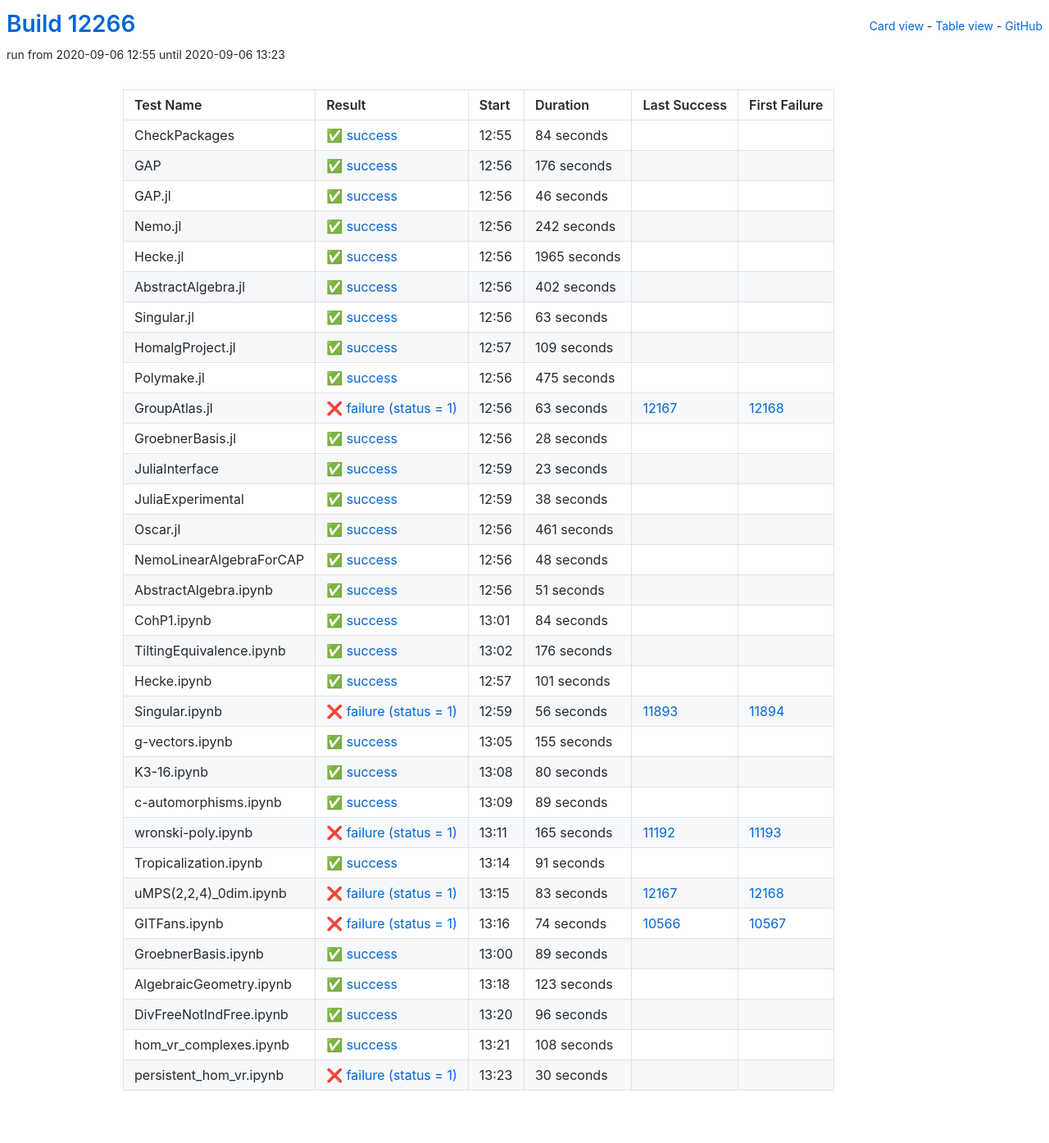
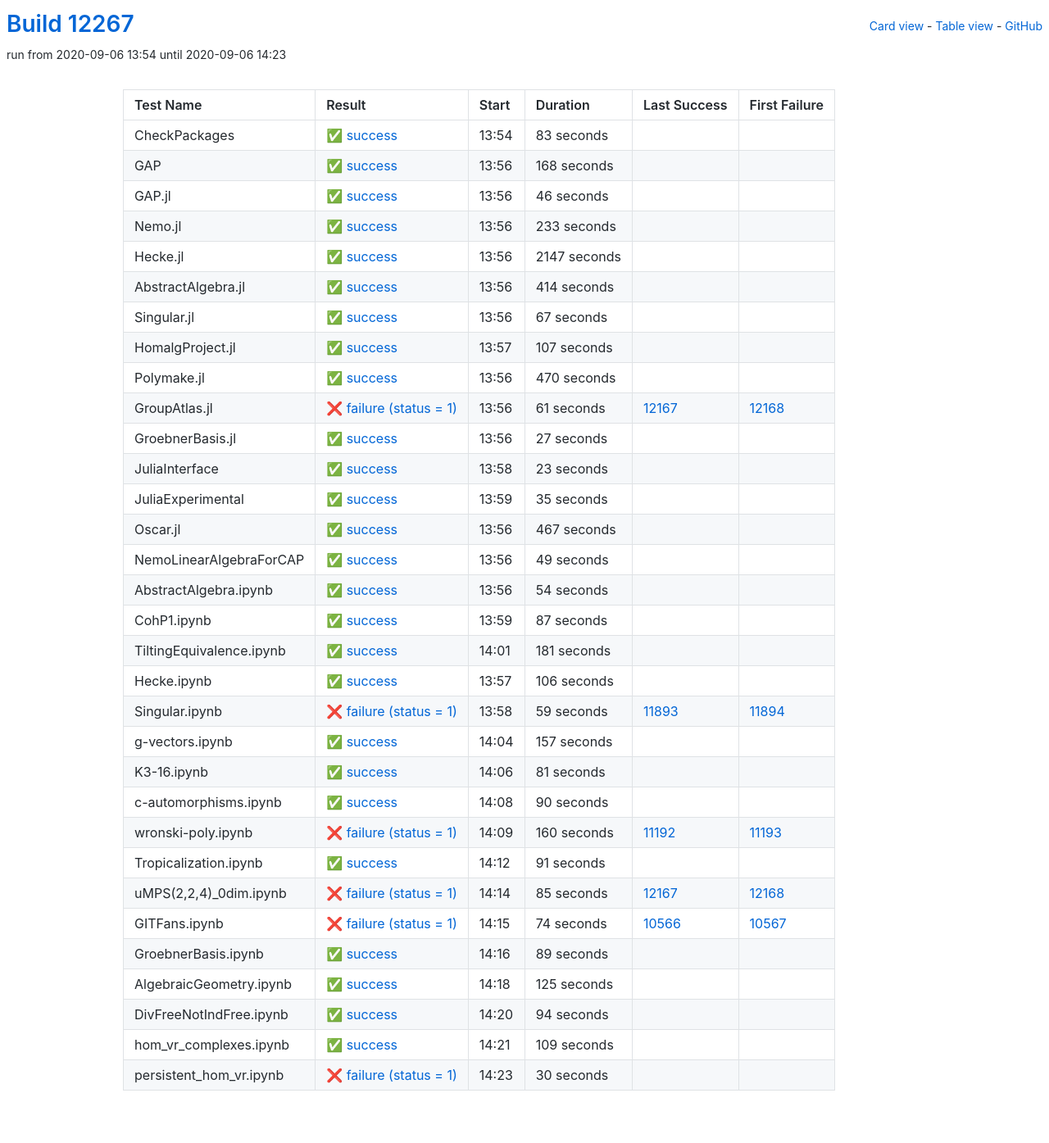
Before and after one commit to oscar-system/oscar-ci-status, a Jekyll site: the page built from table.html, in a window 1280 px wide. Shown: the whole page at 82% size. Built offline with Jekyll 4.4.1, drawn with Linux system fonts in a browser that asks for light colours.

Commit message:
Build #12267

```diff
--- a/_data/ci.yml
+++ b/_data/ci.yml
@@ -1,6 +1,6 @@
 ---
-build: 12266
-build_url: https://oscarci.mathematik.uni-kl.de/job/oscar/12266/
+build: 12267
+build_url: https://oscarci.mathematik.uni-kl.de/job/oscar/12267/
 job: oscar
 organization: oscar-system
 repo: oscar-ci-status
@@ -8,32 +8,32 @@
 tests:
 - name: CheckPackages
   id: checkpackages
-  log: https://oscarci.mathematik.uni-kl.de/job/oscar/12266/artifact/logs/build-12266/CheckPackages.log
-  start: 2020-09-06 12:55
+  log: https://oscarci.mathematik.uni-kl.de/job/oscar/12267/artifact/logs/build-12267/CheckPackages.log
+  start: 2020-09-06 13:54
   success: true
   exitcode: 0
   status: success
-  duration: 84
+  duration: 83
   last_success: false
   last_success_url:
   first_failure: false
   first_failure_url:
 - name: GAP
   id: gap
-  log: https://oscarci.mathematik.uni-kl.de/job/oscar/12266/artifact/logs/build-12266/GAP.log
-  start: 2020-09-06 12:56
+  log: https://oscarci.mathematik.uni-kl.de/job/oscar/12267/artifact/logs/build-12267/GAP.log
+  start: 2020-09-06 13:56
   success: true
   exitcode: 0
   status: success
-  duration: 176
+  duration: 168
   last_success: false
   last_success_url:
   first_failure: false
   first_failure_url:
 - name: GAP.jl
   id: gap-jl
-  log: https://oscarci.mathematik.uni-kl.de/job/oscar/12266/artifact/logs/build-12266/GAP.jl.log
-  start: 2020-09-06 12:56
+  log: https://oscarci.mathematik.uni-kl.de/job/oscar/12267/artifact/logs/build-12267/GAP.jl.log
+  start: 2020-09-06 13:56
   success: true
   exitcode: 0
   status: success
@@ -44,104 +44,104 @@
   first_failure_url:
 - name: Nemo.jl
   id: nemo-jl
-  log: https://oscarci.mathematik.uni-kl.de/job/oscar/12266/artifact/logs/build-12266/Nemo.jl.log
-  start: 2020-09-06 12:56
+  log: https://oscarci.mathematik.uni-kl.de/job/oscar/12267/artifact/logs/build-12267/Nemo.jl.log
+  start: 2020-09-06 13:56
   success: true
   exitcode: 0
   status: success
-  duration: 242
+  duration: 233
   last_success: false
   last_success_url:
   first_failure: false
   first_failure_url:
 - name: Hecke.jl
   id: hecke-jl
-  log: https://oscarci.mathematik.uni-kl.de/job/oscar/12266/artifact/logs/build-12266/Hecke.jl.log
-  start: 2020-09-06 12:56
+  log: https://oscarci.mathematik.uni-kl.de/job/oscar/12267/artifact/logs/build-12267/Hecke.jl.log
+  start: 2020-09-06 13:56
   success: true
   exitcode: 0
   status: success
-  duration: 1965
+  duration: 2147
   last_success: false
   last_success_url:
   first_failure: false
   first_failure_url:
 - name: AbstractAlgebra.jl
   id: abstractalgebra-jl
-  log: https://oscarci.mathematik.uni-kl.de/job/oscar/12266/artifact/logs/build-12266/AbstractAlgebra.jl.log
-  start: 2020-09-06 12:56
+  log: https://oscarci.mathematik.uni-kl.de/job/oscar/12267/artifact/logs/build-12267/AbstractAlgebra.jl.log
+  start: 2020-09-06 13:56
   success: true
   exitcode: 0
   status: success
-  duration: 402
+  duration: 414
   last_success: false
   last_success_url:
   first_failure: false
   first_failure_url:
 - name: Singular.jl
   id: singular-jl
-  log: https://oscarci.mathematik.uni-kl.de/job/oscar/12266/artifact/logs/build-12266/Singular.jl.log
-  start: 2020-09-06 12:56
+  log: https://oscarci.mathematik.uni-kl.de/job/oscar/12267/artifact/logs/build-12267/Singular.jl.log
+  start: 2020-09-06 13:56
   success: true
   exitcode: 0
   status: success
-  duration: 63
+  duration: 67
   last_success: false
   last_success_url:
   first_failure: false
   first_failure_url:
 - name: HomalgProject.jl
   id: homalgproject-jl
-  log: https://oscarci.mathematik.uni-kl.de/job/oscar/12266/artifact/logs/build-12266/HomalgProject.jl.log
-  start: 2020-09-06 12:57
+  log: https://oscarci.mathematik.uni-kl.de/job/oscar/12267/artifact/logs/build-12267/HomalgProject.jl.log
+  start: 2020-09-06 13:57
   success: true
   exitcode: 0
   status: success
-  duration: 109
+  duration: 107
   last_success: false
   last_success_url:
   first_failure: false
   first_failure_url:
 - name: Polymake.jl
   id: polymake-jl
-  log: https://oscarci.mathematik.uni-kl.de/job/oscar/12266/artifact/logs/build-12266/Polymake.jl.log
-  start: 2020-09-06 12:56
+  log: https://oscarci.mathematik.uni-kl.de/job/oscar/12267/artifact/logs/build-12267/Polymake.jl.log
+  start: 2020-09-06 13:56
   success: true
   exitcode: 0
   status: success
-  duration: 475
+  duration: 470
   last_success: false
   last_success_url:
   first_failure: false
   first_failure_url:
 - name: GroupAtlas.jl
   id: groupatlas-jl
-  log: https://oscarci.mathematik.uni-kl.de/job/oscar/12266/artifact/logs/build-12266/GroupAtlas.jl.log
-  start: 2020-09-06 12:56
+  log: https://oscarci.mathematik.uni-kl.de/job/oscar/12267/artifact/logs/build-12267/GroupAtlas.jl.log
+  start: 2020-09-06 13:56
   success: false
   exitcode: 1
   status: failure
-  duration: 63
+  duration: 61
   last_success: 12167
   last_success_url: https://oscarci.mathematik.uni-kl.de/job/oscar/12167/
   first_failure: 12168
   first_failure_url: https://oscarci.mathematik.uni-kl.de/job/oscar/12168/
 - name: GroebnerBasis.jl
   id: groebnerbasis-jl
-  log: https://oscarci.mathematik.uni-kl.de/job/oscar/12266/artifact/logs/build-12266/GroebnerBasis.jl.log
-  start: 2020-09-06 12:56
+  log: https://oscarci.mathematik.uni-kl.de/job/oscar/12267/artifact/logs/build-12267/GroebnerBasis.jl.log
+  start: 2020-09-06 13:56
   success: true
   exitcode: 0
   status: success
-  duration: 28
+  duration: 27
   last_success: false
   last_success_url:
   first_failure: false
   first_failure_url:
 - name: JuliaInterface
   id: juliainterface
-  log: https://oscarci.mathematik.uni-kl.de/job/oscar/12266/artifact/logs/build-12266/JuliaInterface.log
-  start: 2020-09-06 12:59
+  log: https://oscarci.mathematik.uni-kl.de/job/oscar/12267/artifact/logs/build-12267/JuliaInterface.log
+  start: 2020-09-06 13:58
   success: true
   exitcode: 0
   status: success
@@ -152,152 +152,152 @@
   first_failure_url:
 - name: JuliaExperimental
   id: juliaexperimental
-  log: https://oscarci.mathematik.uni-kl.de/job/oscar/12266/artifact/logs/build-12266/JuliaExperimental.log
-  start: 2020-09-06 12:59
+  log: https://oscarci.mathematik.uni-kl.de/job/oscar/12267/artifact/logs/build-12267/JuliaExperimental.log
+  start: 2020-09-06 13:59
   success: true
   exitcode: 0
   status: success
-  duration: 38
+  duration: 35
   last_success: false
   last_success_url:
   first_failure: false
   first_failure_url:
 - name: Oscar.jl
   id: oscar-jl
-  log: https://oscarci.mathematik.uni-kl.de/job/oscar/12266/artifact/logs/build-12266/Oscar.jl.log
-  start: 2020-09-06 12:56
+  log: https://oscarci.mathematik.uni-kl.de/job/oscar/12267/artifact/logs/build-12267/Oscar.jl.log
+  start: 2020-09-06 13:56
   success: true
   exitcode: 0
   status: success
-  duration: 461
+  duration: 467
   last_success: false
   last_success_url:
   first_failure: false
   first_failure_url:
 - name: NemoLinearAlgebraForCAP
   id: nemolinearalgebraforcap
-  log: https://oscarci.mathematik.uni-kl.de/job/oscar/12266/artifact/logs/build-12266/NemoLinearAlgebraForCAP.log
-  start: 2020-09-06 12:56
+  log: https://oscarci.mathematik.uni-kl.de/job/oscar/12267/artifact/logs/build-12267/NemoLinearAlgebraForCAP.log
+  start: 2020-09-06 13:56
   success: true
   exitcode: 0
   status: success
-  duration: 48
+  duration: 49
   last_success: false
   last_success_url:
   first_failure: false
   first_failure_url:
 - name: AbstractAlgebra.ipynb
   id: abstractalgebra-ipynb
-  log: https://oscarci.mathematik.uni-kl.de/job/oscar/12266/artifact/logs/build-12266/AbstractAlgebra.ipynb.log
-  start: 2020-09-06 12:56
+  log: https://oscarci.mathematik.uni-kl.de/job/oscar/12267/artifact/logs/build-12267/AbstractAlgebra.ipynb.log
+  start: 2020-09-06 13:56
   success: true
   exitcode: 0
   status: success
-  duration: 51
+  duration: 54
   last_success: false
   last_success_url:
   first_failure: false
   first_failure_url:
 - name: CohP1.ipynb
   id: cohp1-ipynb
-  log: https://oscarci.mathematik.uni-kl.de/job/oscar/12266/artifact/logs/build-12266/CohP1.ipynb.log
-  start: 2020-09-06 13:01
+  log: https://oscarci.mathematik.uni-kl.de/job/oscar/12267/artifact/logs/build-12267/CohP1.ipynb.log
+  start: 2020-09-06 13:59
   success: true
   exitcode: 0
   status: success
-  duration: 84
+  duration: 87
   last_success: false
   last_success_url:
   first_failure: false
   first_failure_url:
 - name: TiltingEquivalence.ipynb
   id: tiltingequivalence-ipynb
-  log: https://oscarci.mathematik.uni-kl.de/job/oscar/12266/artifact/logs/build-12266/TiltingEquivalence.ipynb.log
-  start: 2020-09-06 13:02
+  log: https://oscarci.mathematik.uni-kl.de/job/oscar/12267/artifact/logs/build-12267/TiltingEquivalence.ipynb.log
+  start: 2020-09-06 14:01
   success: true
   exitcode: 0
   status: success
-  duration: 176
+  duration: 181
   last_success: false
   last_success_url:
   first_failure: false
   first_failure_url:
 - name: Hecke.ipynb
   id: hecke-ipynb
-  log: https://oscarci.mathematik.uni-kl.de/job/oscar/12266/artifact/logs/build-12266/Hecke.ipynb.log
-  start: 2020-09-06 12:57
+  log: https://oscarci.mathematik.uni-kl.de/job/oscar/12267/artifact/logs/build-12267/Hecke.ipynb.log
+  start: 2020-09-06 13:57
   success: true
   exitcode: 0
   status: success
-  duration: 101
+  duration: 106
   last_success: false
   last_success_url:
   first_failure: false
   first_failure_url:
 - name: Singular.ipynb
   id: singular-ipynb
-  log: https://oscarci.mathematik.uni-kl.de/job/oscar/12266/artifact/logs/build-12266/Singular.ipynb.log
-  start: 2020-09-06 12:59
+  log: https://oscarci.mathematik.uni-kl.de/job/oscar/12267/artifact/logs/build-12267/Singular.ipynb.log
+  start: 2020-09-06 13:58
   success: false
   exitcode: 1
   status: failure
-  duration: 56
+  duration: 59
   last_success: 11893
   last_success_url: https://oscarci.mathematik.uni-kl.de/job/oscar/11893/
   first_failure: 11894
   first_failure_url: https://oscarci.mathematik.uni-kl.de/job/oscar/11894/
 - name: g-vectors.ipynb
   id: g-vectors-ipynb
-  log: https://oscarci.mathematik.uni-kl.de/job/oscar/12266/artifact/logs/build-12266/g-vectors.ipynb.log
-  start: 2020-09-06 13:05
+  log: https://oscarci.mathematik.uni-kl.de/job/oscar/12267/artifact/logs/build-12267/g-vectors.ipynb.log
+  start: 2020-09-06 14:04
   success: true
   exitcode: 0
   status: success
-  duration: 155
+  duration: 157
   last_success: false
   last_success_url:
   first_failure: false
   first_failure_url:
 - name: K3-16.ipynb
   id: k3-16-ipynb
-  log: https://oscarci.mathematik.uni-kl.de/job/oscar/12266/artifact/logs/build-12266/K3-16.ipynb.log
-  start: 2020-09-06 13:08
+  log: https://oscarci.mathematik.uni-kl.de/job/oscar/12267/artifact/logs/build-12267/K3-16.ipynb.log
+  start: 2020-09-06 14:06
   success: true
   exitcode: 0
   status: success
-  duration: 80
+  duration: 81
   last_success: false
   last_success_url:
   first_failure: false
   first_failure_url:
 - name: c-automorphisms.ipynb
   id: c-automorphisms-ipynb
-  log: https://oscarci.mathematik.uni-kl.de/job/oscar/12266/artifact/logs/build-12266/c-automorphisms.ipynb.log
-  start: 2020-09-06 13:09
+  log: https://oscarci.mathematik.uni-kl.de/job/oscar/12267/artifact/logs/build-12267/c-automorphisms.ipynb.log
+  start: 2020-09-06 14:08
   success: true
   exitcode: 0
   status: success
-  duration: 89
+  duration: 90
   last_success: false
   last_success_url:
   first_failure: false
   first_failure_url:
 - name: wronski-poly.ipynb
   id: wronski-poly-ipynb
-  log: https://oscarci.mathematik.uni-kl.de/job/oscar/12266/artifact/logs/build-12266/wronski-poly.ipynb.log
-  start: 2020-09-06 13:11
+  log: https://oscarci.mathematik.uni-kl.de/job/oscar/12267/artifact/logs/build-12267/wronski-poly.ipynb.log
+  start: 2020-09-06 14:09
   success: false
   exitcode: 1
   status: failure
-  duration: 165
+  duration: 160
   last_success: 11192
   last_success_url: https://oscarci.mathematik.uni-kl.de/job/oscar/11192/
   first_failure: 11193
   first_failure_url: https://oscarci.mathematik.uni-kl.de/job/oscar/11193/
 - name: Tropicalization.ipynb
   id: tropicalization-ipynb
-  log: https://oscarci.mathematik.uni-kl.de/job/oscar/12266/artifact/logs/build-12266/Tropicalization.ipynb.log
-  start: 2020-09-06 13:14
+  log: https://oscarci.mathematik.uni-kl.de/job/oscar/12267/artifact/logs/build-12267/Tropicalization.ipynb.log
+  start: 2020-09-06 14:12
   success: true
   exitcode: 0
   status: success
@@ -308,20 +308,20 @@
   first_failure_url:
 - name: uMPS(2,2,4)_0dim.ipynb
   id: umps-2-2-4-0dim-ipynb
-  log: https://oscarci.mathematik.uni-kl.de/job/oscar/12266/artifact/logs/build-12266/uMPS-2-2-4-_0dim.ipynb.log
-  start: 2020-09-06 13:15
+  log: https://oscarci.mathematik.uni-kl.de/job/oscar/12267/artifact/logs/build-12267/uMPS-2-2-4-_0dim.ipynb.log
+  start: 2020-09-06 14:14
   success: false
   exitcode: 1
   status: failure
-  duration: 83
+  duration: 85
   last_success: 12167
   last_success_url: https://oscarci.mathematik.uni-kl.de/job/oscar/12167/
   first_failure: 12168
   first_failure_url: https://oscarci.mathematik.uni-kl.de/job/oscar/12168/
 - name: GITFans.ipynb
   id: gitfans-ipynb
-  log: https://oscarci.mathematik.uni-kl.de/job/oscar/12266/artifact/logs/build-12266/GITFans.ipynb.log
-  start: 2020-09-06 13:16
+  log: https://oscarci.mathematik.uni-kl.de/job/oscar/12267/artifact/logs/build-12267/GITFans.ipynb.log
+  start: 2020-09-06 14:15
   success: false
   exitcode: 1
   status: failure
@@ -332,8 +332,8 @@
   first_failure_url: https://oscarci.mathematik.uni-kl.de/job/oscar/10567/
 - name: GroebnerBasis.ipynb
   id: groebnerbasis-ipynb
-  log: https://oscarci.mathematik.uni-kl.de/job/oscar/12266/artifact/logs/build-12266/GroebnerBasis.ipynb.log
-  start: 2020-09-06 13:00
+  log: https://oscarci.mathematik.uni-kl.de/job/oscar/12267/artifact/logs/build-12267/GroebnerBasis.ipynb.log
+  start: 2020-09-06 14:16
   success: true
   exitcode: 0
   status: success
@@ -344,44 +344,44 @@
   first_failure_url:
 - name: AlgebraicGeometry.ipynb
   id: algebraicgeometry-ipynb
-  log: https://oscarci.mathematik.uni-kl.de/job/oscar/12266/artifact/logs/build-12266/AlgebraicGeometry.ipynb.log
-  start: 2020-09-06 13:18
+  log: https://oscarci.mathematik.uni-kl.de/job/oscar/12267/artifact/logs/build-12267/AlgebraicGeometry.ipynb.log
+  start: 2020-09-06 14:18
   success: true
   exitcode: 0
   status: success
-  duration: 123
+  duration: 125
   last_success: false
   last_success_url:
   first_failure: false
   first_failure_url:
 - name: DivFreeNotIndFree.ipynb
   id: divfreenotindfree-ipynb
-  log: https://oscarci.mathematik.uni-kl.de/job/oscar/12266/artifact/logs/build-12266/DivFreeNotIndFree.ipynb.log
-  start: 2020-09-06 13:20
+  log: https://oscarci.mathematik.uni-kl.de/job/oscar/12267/artifact/logs/build-12267/DivFreeNotIndFree.ipynb.log
+  start: 2020-09-06 14:20
   success: true
   exitcode: 0
   status: success
-  duration: 96
+  duration: 94
   last_success: false
   last_success_url:
   first_failure: false
   first_failure_url:
 - name: hom_vr_complexes.ipynb
   id: hom-vr-complexes-ipynb
-  log: https://oscarci.mathematik.uni-kl.de/job/oscar/12266/artifact/logs/build-12266/hom_vr_complexes.ipynb.log
-  start: 2020-09-06 13:21
+  log: https://oscarci.mathematik.uni-kl.de/job/oscar/12267/artifact/logs/build-12267/hom_vr_complexes.ipynb.log
+  start: 2020-09-06 14:21
   success: true
   exitcode: 0
   status: success
-  duration: 108
+  duration: 109
   last_success: false
   last_success_url:
   first_failure: false
   first_failure_url:
 - name: persistent_hom_vr.ipynb
   id: persistent-hom-vr-ipynb
-  log: https://oscarci.mathematik.uni-kl.de/job/oscar/12266/artifact/logs/build-12266/persistent_hom_vr.ipynb.log
-  start: 2020-09-06 13:23
+  log: https://oscarci.mathematik.uni-kl.de/job/oscar/12267/artifact/logs/build-12267/persistent_hom_vr.ipynb.log
+  start: 2020-09-06 14:23
   success: false
   exitcode: 1
   status: failure
```
Also changed, not shown: README.md.
